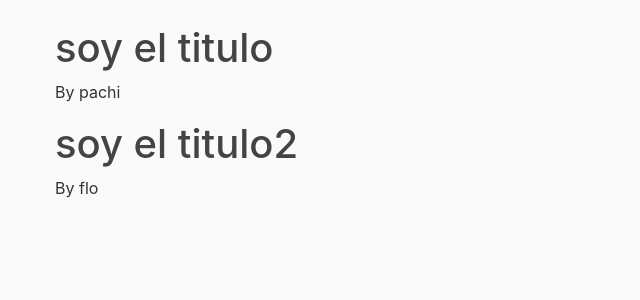
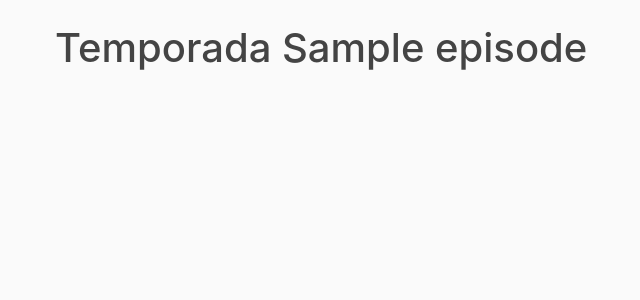
Before and after one commit to mpsubiabre/Tarea1_Taller_Integracion, a Django app: page / in a window 1280 px wide. Shown: the part 56-356 px from the top of the page, without its empty margins (30-670 px from the left). Run offline with Django 3.2, Linux system fonts and the light colour scheme; tables that the repository leaves empty hold one stand-in row (values such as "Sample post"); a database or web service that is not in the repository returns one stand-in record (values such as "Sample title"); data that the repository does not hold is empty; some libraries are stand-ins or nearby versions.

Commit message:
logre poner las temporadas por numero :)

```diff
--- a/django_project/blog/templates/blog/home.html
+++ b/django_project/blog/templates/blog/home.html
@@ -1,8 +1,7 @@
 {%extends "blog/base.html" %}
 {% block content %}
 
-    {% for post in posts %}
-        <h1>{{post.title}}</h1>
-        <p> By {{post.author}} </p>
+    {% for i in response %}
+        <h1>Temporada {{i}}</h1>
     {% endfor %}
 {% endblock content %}
--- a/django_project/blog/views.py
+++ b/django_project/blog/views.py
@@ -1,5 +1,6 @@
 from django.shortcuts import render
 from django.http import HttpResponse
+import requests
 
 posts = [
     {
@@ -16,6 +17,17 @@ posts = [
 
 # Create your views here.
 def home(request):
+    #return HttpResponse('<h1>Homee</h1>')
+    response = requests.get('https://tarea-1-breaking-bad.herokuapp.com/api/episodes').json()
+    lista = []
+    for i in response:
+        if i['episode'] in lista:
+            pass
+        else:
+            lista.append(i['episode'])
+    return render(request, 'blog/home.html', {'response': lista})
+
+def home1(request):
    # return HttpResponse('<h1>Homee</h1>')
     context = {
         'posts': posts
```
